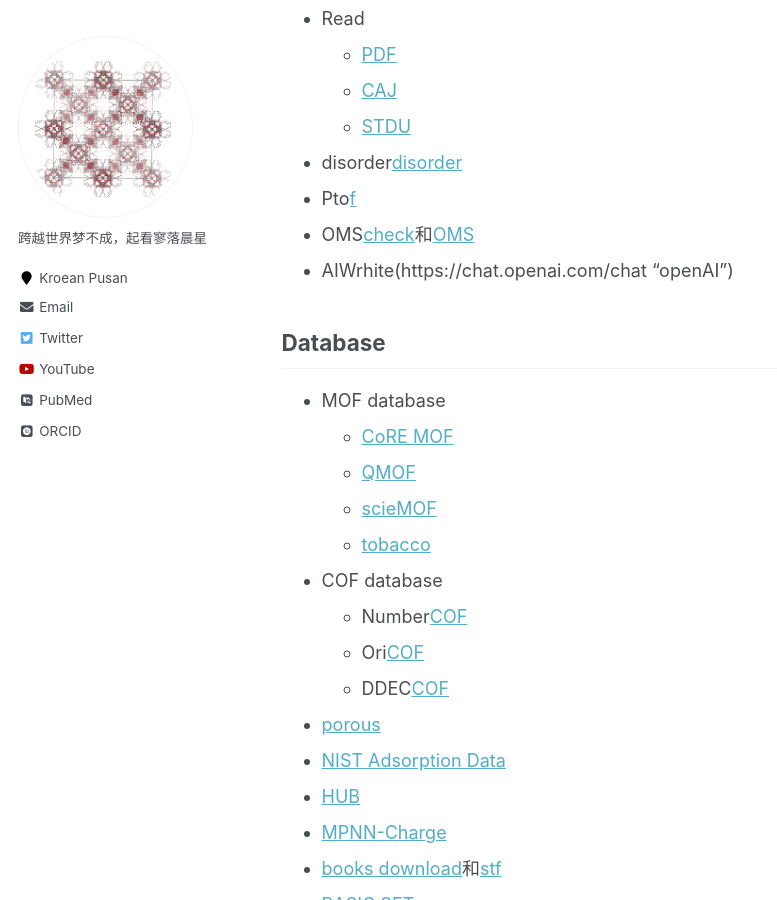
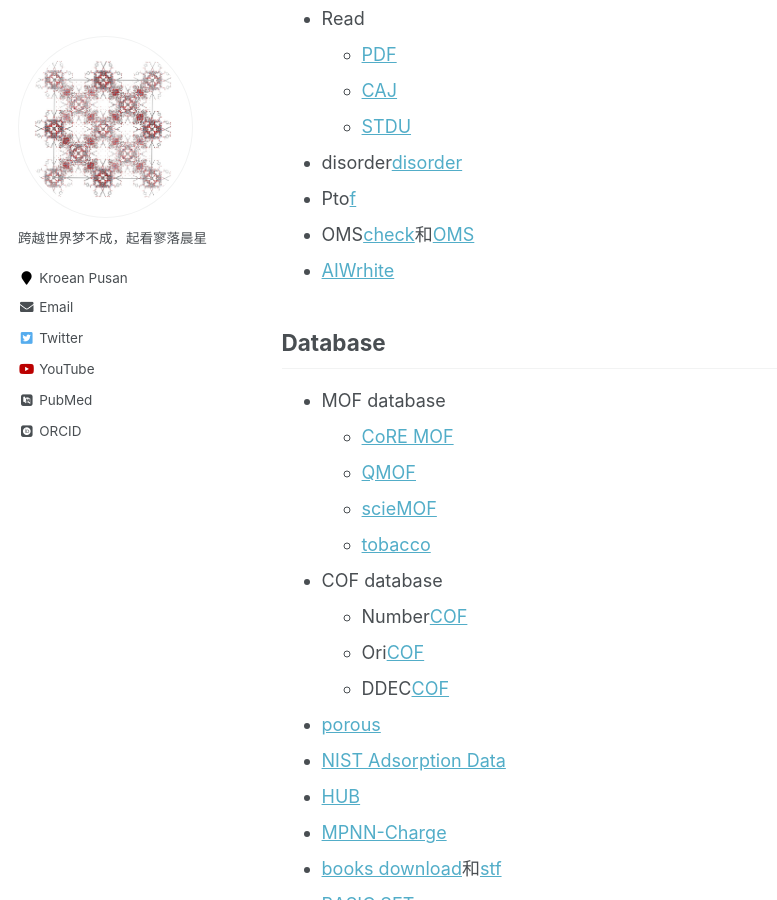
Before and after one commit to sxm13/ZGBshenxiaomoCV.github.io, a Jekyll site: the page built from _pages/markdown.md, in a window 1280 px wide and 900 px high, scrolled down 1741 px. Shown: the whole window, without its empty margins (0-777 px from the left). Built offline with Jekyll 4.4.1, drawn with Linux system fonts in a browser that asks for light colours; some web fonts are replaced.

Commit message:
Update markdown.md

```diff
--- a/_pages/markdown.md
+++ b/_pages/markdown.md
@@ -57,7 +57,7 @@ redirect_from:
 * disorder[disorder](https://github.com/jichunlian/disorder "disorder")
 * Pto[f](https://github.com/sxm13/ZGBshenxiaomoCV.github.io/tree/main/files/fugacity "f")
 * OMS[check](https://github.com/kjappelbaum/mofchecker "mofchecker")和[OMS](https://github.com/emmhald/open_metal_detector "OMS")
-* AIWrhite(https://chat.openai.com/chat "openAI")
+* [AIWrhite](https://chat.openai.com/chat "openAI")
 
 ## Database
 * MOF database
```
